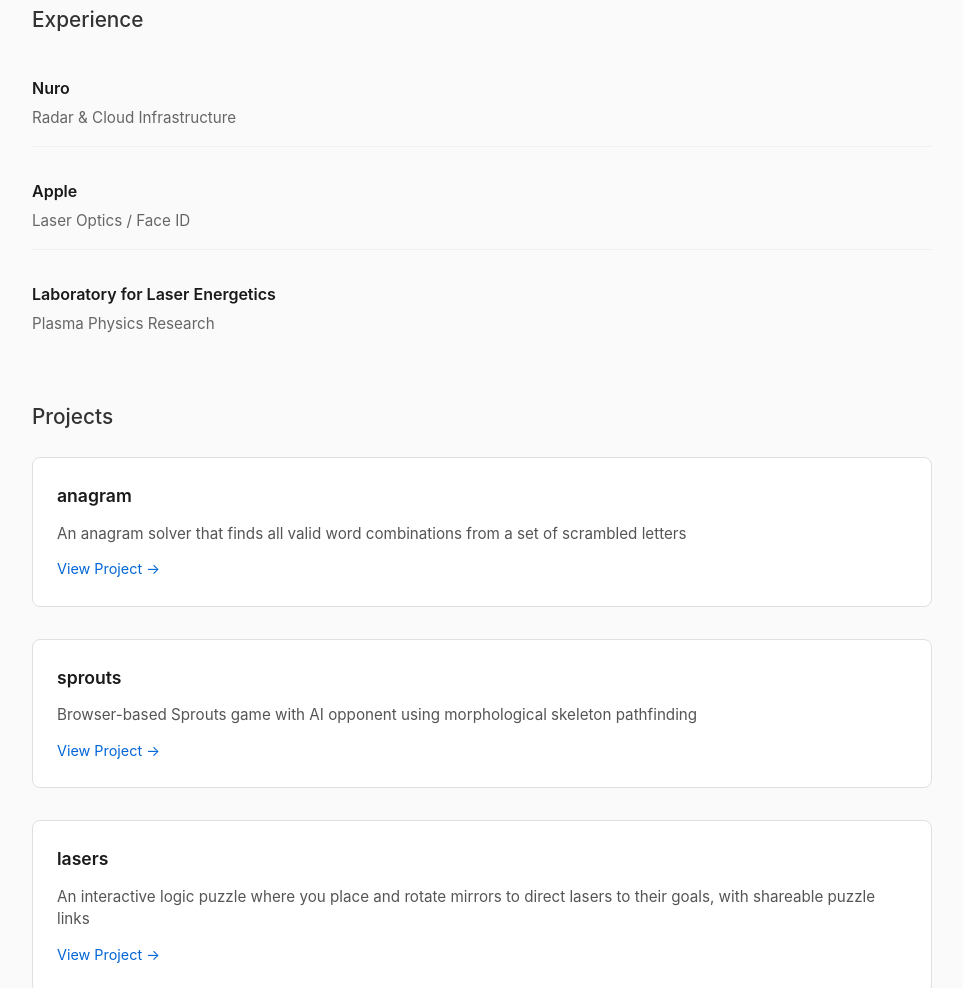
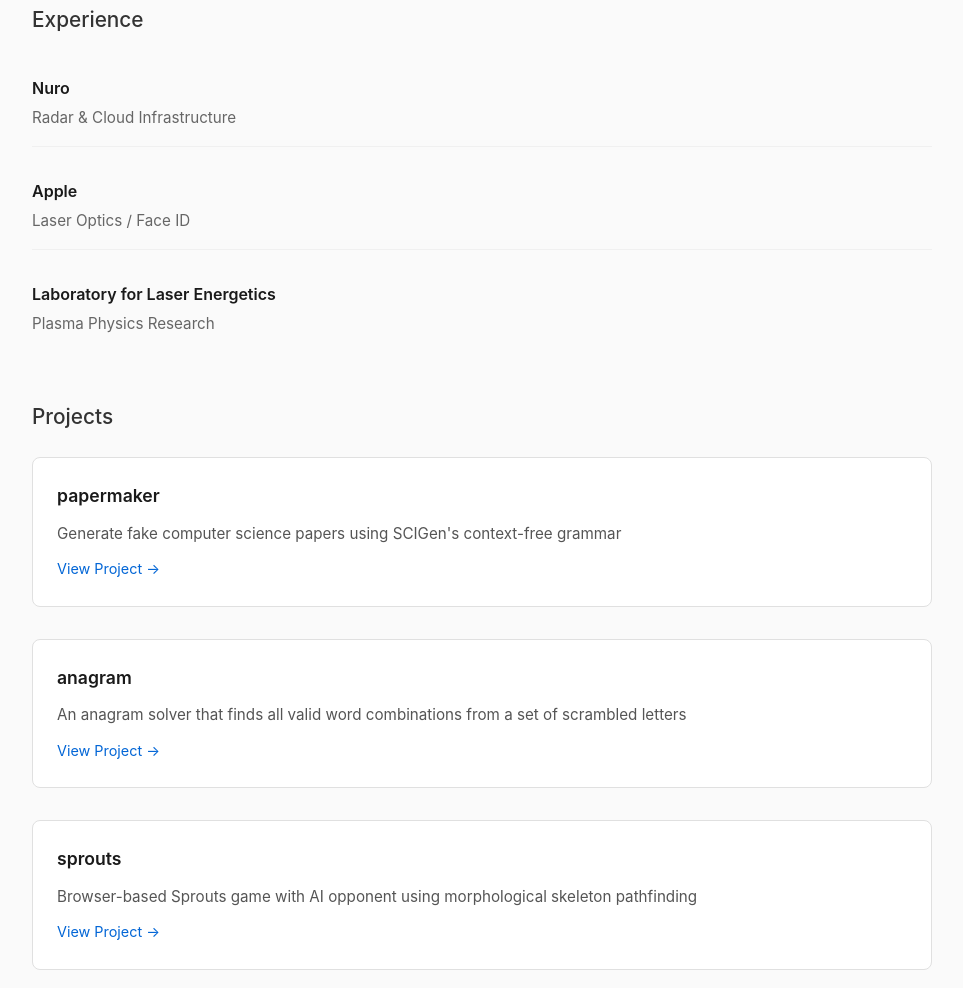
Before and after one commit to sean-reid/sean-reid.github.io, a plain HTML site: page index.html in a window 1280 px wide. Shown: the part 258-1246 px from the top of the page, without its empty margins (158-1121 px from the left). Drawn offline with Linux system fonts and the light colour scheme.

Commit message:
Add new project 'papermaker' to index.html

```diff
--- a/index.html
+++ b/index.html
@@ -215,6 +215,12 @@
             <h2>Projects</h2>
             <div class="project-grid">
                 <div class="project">
+                    <div class="project-name">papermaker</div>
+                    <p class="project-desc">Generate fake computer science papers using SCIGen's context-free grammar</p>
+                    <a href="https://sean-reid.github.io/papermaker/" class="project-link">View Project →</a>
+                </div>
+
+                <div class="project">
                     <div class="project-name">anagram</div>
                     <p class="project-desc">An anagram solver that finds all valid word combinations from a set of scrambled letters</p>
                     <a href="https://sean-reid.github.io/anagram/" class="project-link">View Project →</a>
```
